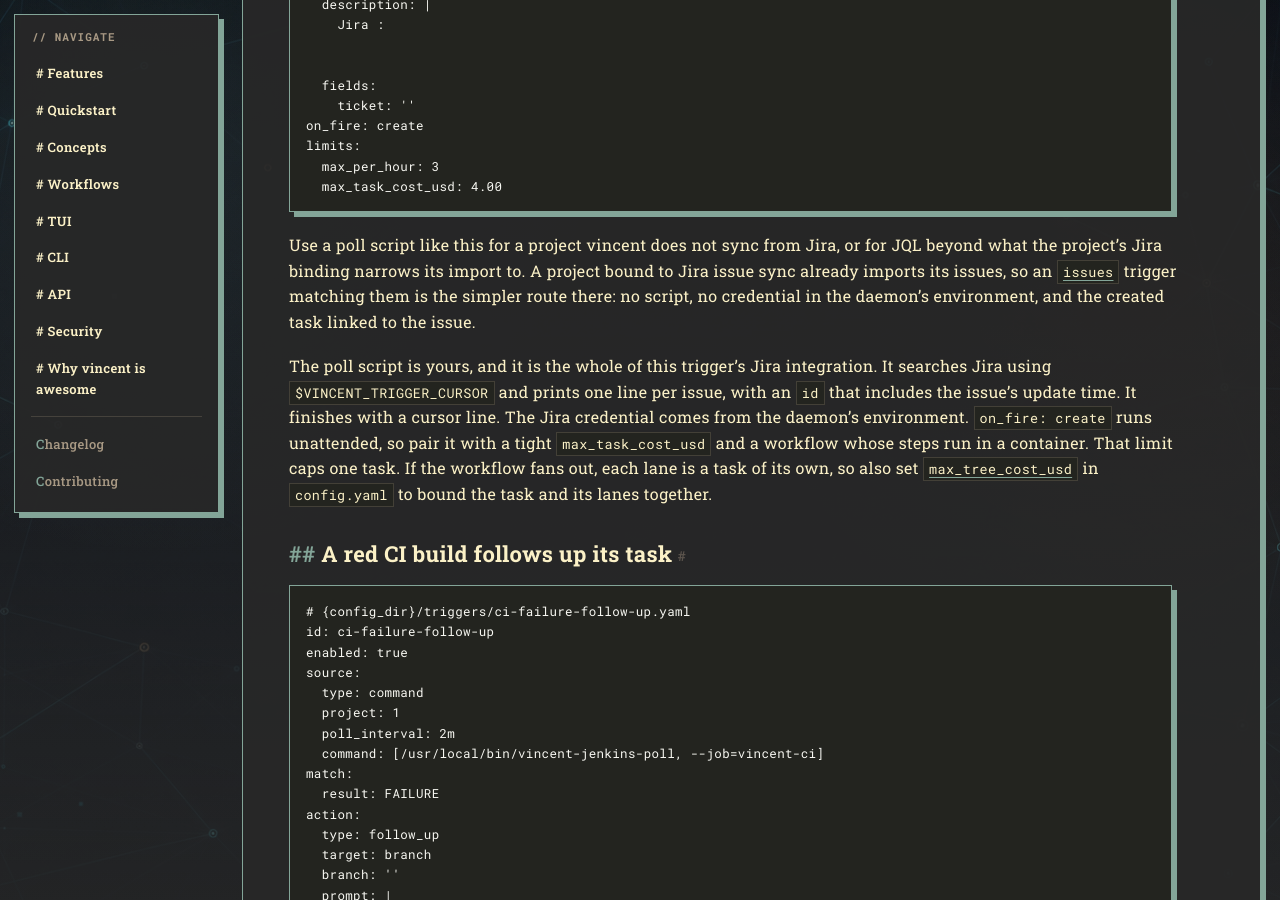
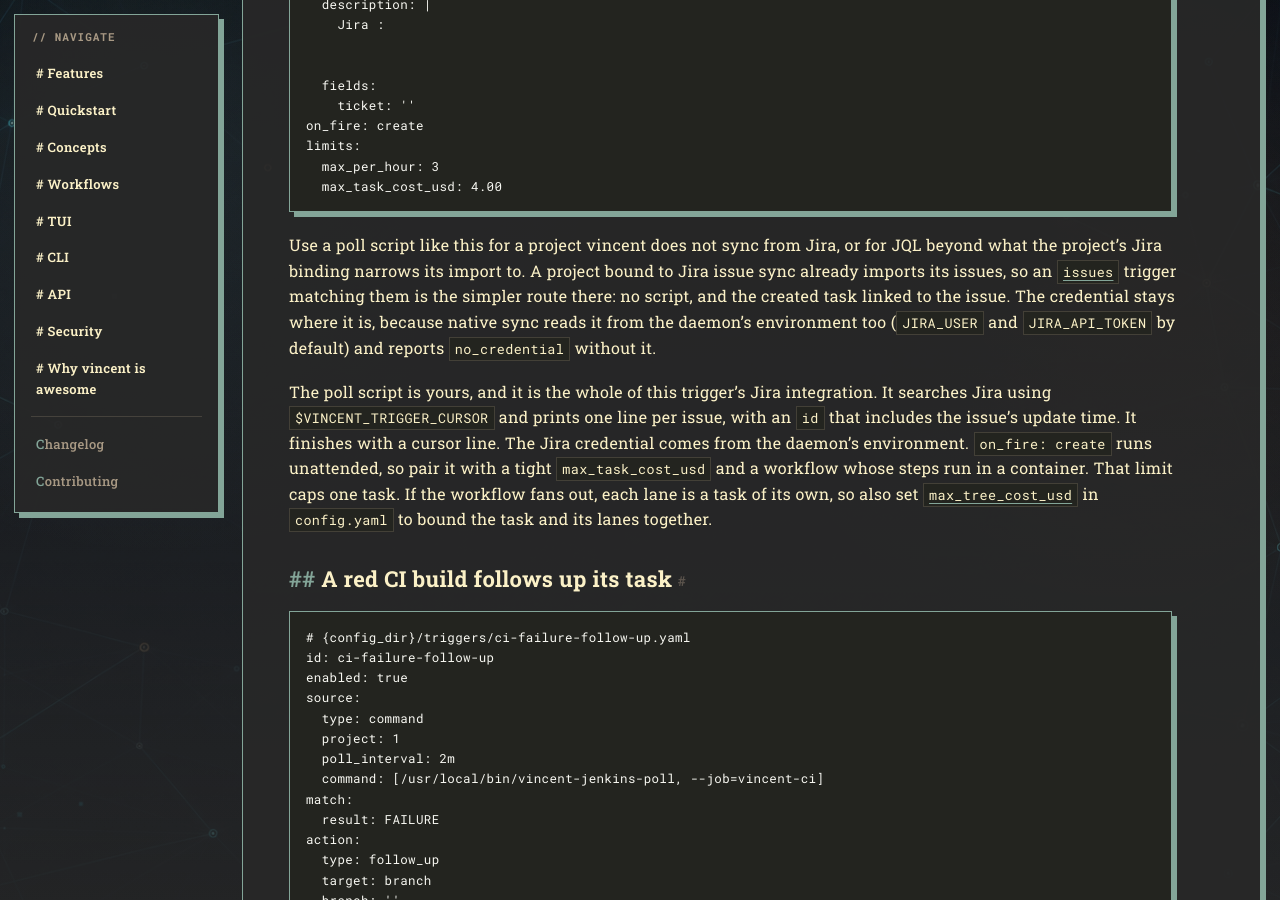
Before and after one commit to lezli01/vincent, a Jekyll site: the page built from docs/guides/triggers.md, in a window 1280 px wide and 900 px high, scrolled down 20467 px. Built offline with Jekyll 4.4.1, drawn with Linux system fonts in a browser that asks for light colours.

Commit message:
docs(triggers): keep the Jira credential in the daemon's environment for native sync (review F2)
Native Jira issue sync reads JIRA_USER/JIRA_API_TOKEN from the daemon's
inherited environment (task 142 decision 4) and reports no_credential
without them, so the when-to-use paragraphs no longer say an issues
trigger on a Jira-bound project needs no credential there.

```diff
--- a/docs/guides/triggers.md
+++ b/docs/guides/triggers.md
@@ -983,8 +983,10 @@
 for JQL beyond what the project's Jira binding narrows its import to. A project
 bound to Jira issue sync already imports its issues, so an
 [`issues`](#issues-watch-the-projects-issues) trigger matching them is the
-simpler route there: no script, no credential in the daemon's environment, and
-the created task linked to the issue.
+simpler route there: no script, and the created task linked to the issue. The
+credential stays where it is, because native sync reads it from the daemon's
+environment too (`JIRA_USER` and `JIRA_API_TOKEN` by default) and reports
+`no_credential` without it.
 
 The poll script is yours, and it is the whole of this trigger's Jira
 integration. It searches Jira using `$VINCENT_TRIGGER_CURSOR` and prints one
```
Also changed, not shown: skills/vincent-triggers/references/poll-scripts.md (+4 -2 lines), 1 other file.
